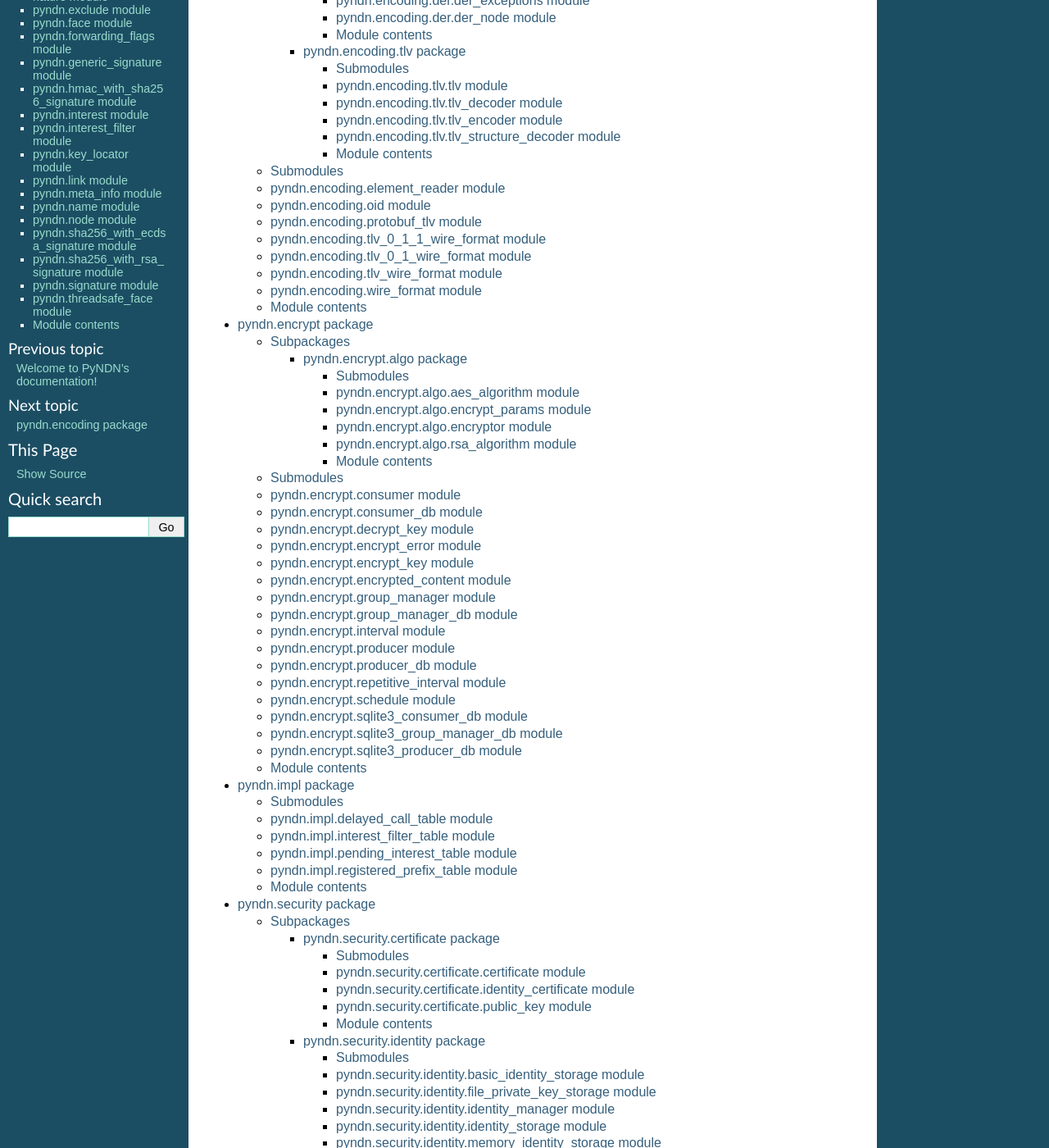
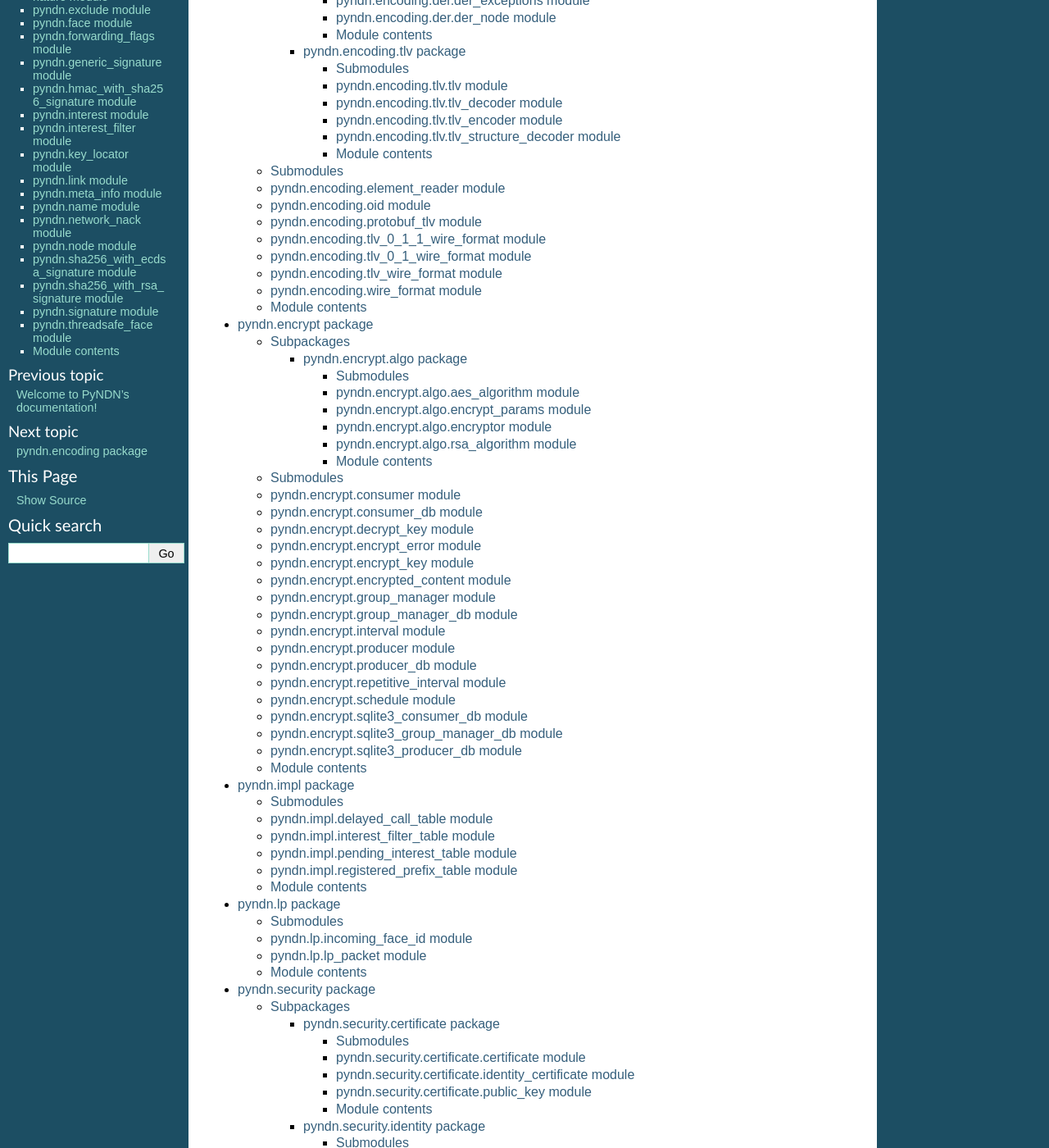
Before and after one commit to named-data/PyNDN2, a Sphinx documentation site: the page built from doc/pyndn.rst, in a window 1280 px wide and 1400 px high, scrolled down 262 px. Shown: the whole window at 82% size. Built offline with Sphinx 7.4.7, drawn with Linux system fonts in a browser that asks for light colours; some of the changed text lies outside the part shown.

Commit message:
doc: Update Sphinx for NetworkNack and IncomingFaceId.

```diff
--- /dev/null
+++ b/doc/pyndn.lp.rst
@@ -0,0 +1,30 @@
+pyndn.lp package
+================
+
+Submodules
+----------
+
+pyndn.lp.incoming_face_id module
+--------------------------------
+
+.. automodule:: pyndn.lp.incoming_face_id
+    :members:
+    :undoc-members:
+    :show-inheritance:
+
+pyndn.lp.lp_packet module
+-------------------------
+
+.. automodule:: pyndn.lp.lp_packet
+    :members:
+    :undoc-members:
+    :show-inheritance:
+
+
+Module contents
+---------------
+
+.. automodule:: pyndn.lp
+    :members:
+    :undoc-members:
+    :show-inheritance:
--- a/doc/pyndn.rst
+++ b/doc/pyndn.rst
@@ -9,6 +9,7 @@ Subpackages
     pyndn.encoding
     pyndn.encrypt
     pyndn.impl
+    pyndn.lp
     pyndn.security
     pyndn.sync
     pyndn.transport
@@ -145,6 +146,14 @@ pyndn.name module
     :undoc-members:
     :show-inheritance:
 
+pyndn.network_nack module
+-------------------------
+
+.. automodule:: pyndn.network_nack
+    :members:
+    :undoc-members:
+    :show-inheritance:
+
 pyndn.node module
 -----------------
 
```
